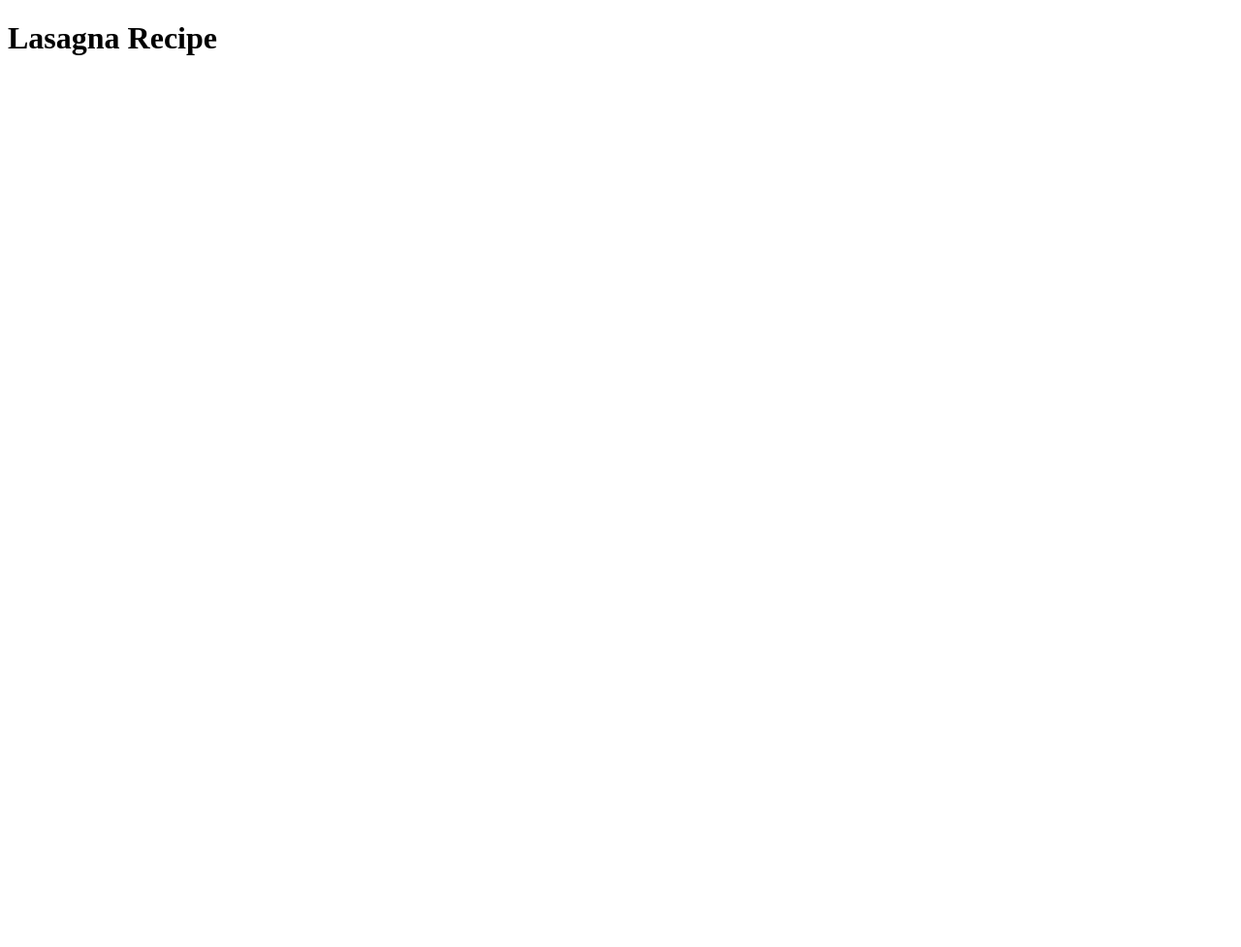
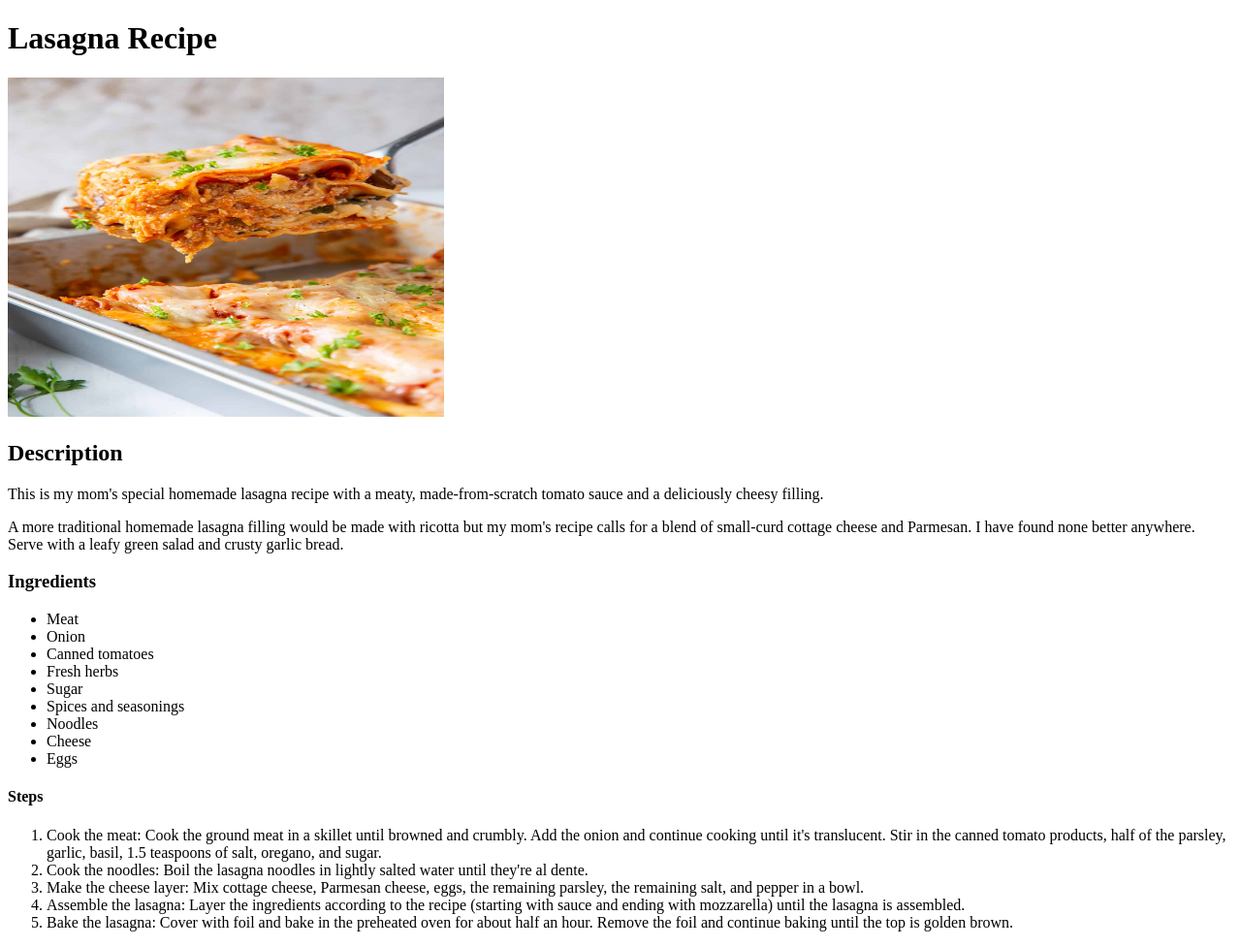
Before and after one commit to Ekintor/odin-recepies, a plain HTML site: page recipes/lasagna.html in a window 1280 px wide. Shown: the whole page at 97% size. Before the commit the page ends 800 px from the top, so only its background shows below. Drawn offline with Linux system fonts and the light colour scheme.

Commit message:
Added a picture and complete recipe for lasagna

```diff
--- a/recipes/lasagna.html
+++ b/recipes/lasagna.html
@@ -6,5 +6,31 @@
 </head>
 <body>
     <h1>Lasagna Recipe</h1>
+    <img src="Lasagna.jpg" alt="Lasagna" height="350" width="450">
+    <h2>Description</h2>
+    <p>This is my mom's special homemade lasagna recipe with a meaty, made-from-scratch tomato sauce and a deliciously cheesy filling. </p>
+    <p> A more traditional homemade lasagna filling would be made with ricotta but my mom's recipe calls for a blend of small-curd cottage cheese and Parmesan.  I have found none better anywhere. Serve with a leafy green salad and crusty garlic bread. </p>
+    <h3>Ingredients</h3>
+    <ul>
+        <li>Meat</li>
+        <li>Onion</li>
+        <li>Canned tomatoes</li>
+        <li>Fresh herbs</li>
+        <li>Sugar</li>
+        <li>Spices and seasonings</li>
+        <li>Noodles</li>
+        <li>Cheese</li>
+        <li>Eggs</li>
+    </ul>
+    <h4>Steps</h4>
+    <ol>
+        <li>Cook the meat: Cook the ground meat in a skillet until browned and crumbly. Add the onion and continue cooking until it's translucent. Stir in the canned tomato products, half of the parsley, garlic, basil, 1.5 teaspoons of salt, oregano, and sugar.</li>
+        <li>Cook the noodles: Boil the lasagna noodles in lightly salted water until they're al dente.</li>
+        <li>Make the cheese layer: Mix cottage cheese, Parmesan cheese, eggs, the remaining parsley, the remaining salt, and pepper in a bowl.</li>
+        <li>Assemble the lasagna: Layer the ingredients according to the recipe (starting with sauce and ending with mozzarella) until the lasagna is assembled.</li>
+        <li>Bake the lasagna: Cover with foil and bake in the preheated oven for about half an hour. Remove the foil and continue baking until the top is golden brown.</li>
+    </ol>
+
+
 </body>
 </html>
```
Also changed, not shown: recipes/Lasagna.jpg (added).
